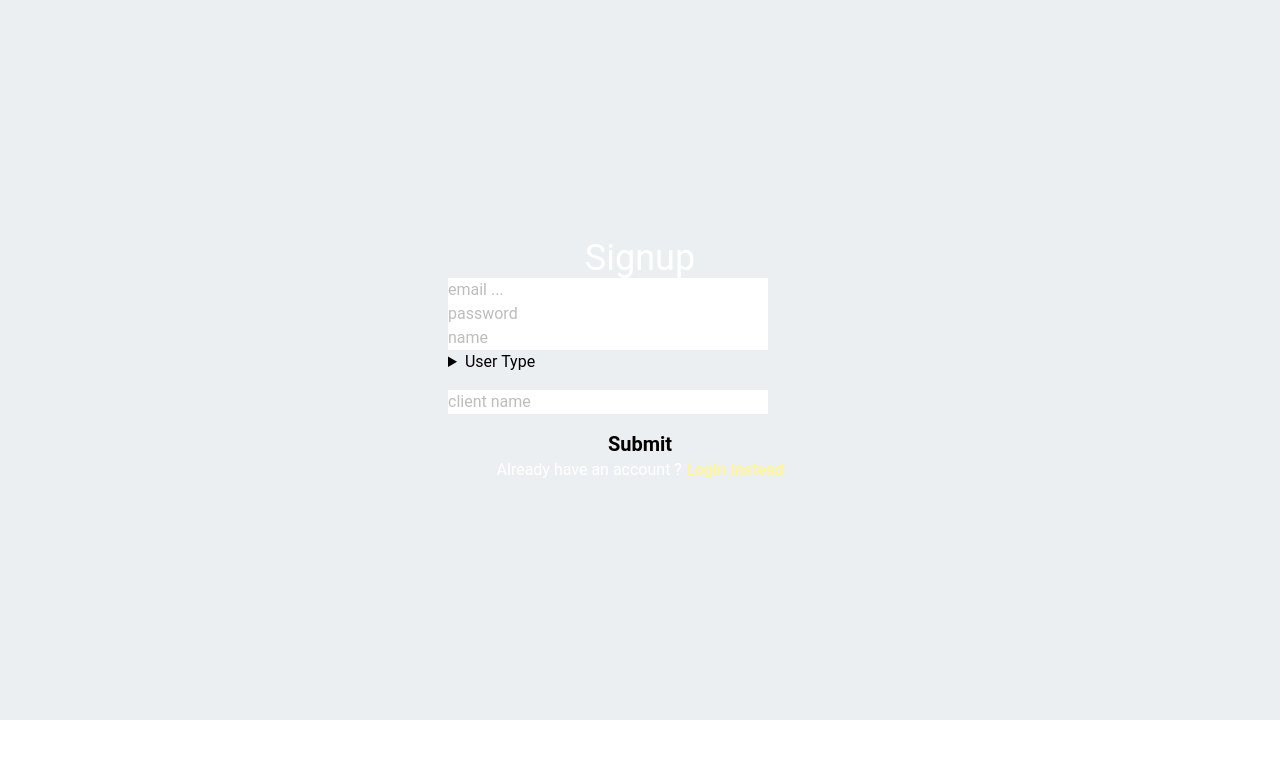
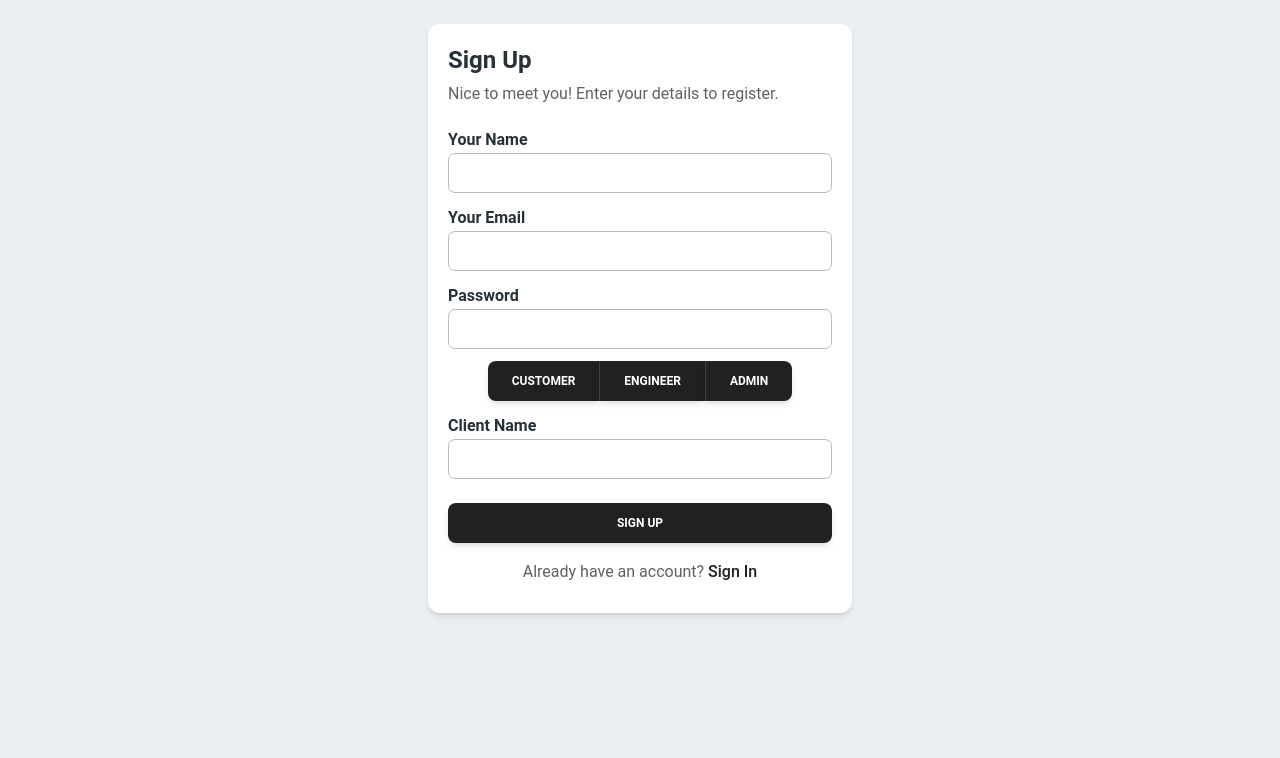
Before and after one commit to VisHaL0023/CRM_App, a React (Vite) app: page /signup in a window 1280 px wide. Shown: the top 758 px of the page. Built offline with nearby package versions, Linux system fonts and the light colour scheme.

Commit message:
enhance login and sigup UI

```diff
--- a/src/App.jsx
+++ b/src/App.jsx
@@ -2,7 +2,7 @@ import MainRoutes from "./routers/MainRoutes";
 
 function App() {
   return (
-    <div className="bg-blue-gray-50">
+    <div className="bg-blue-gray-50 h-screen">
       <MainRoutes />
     </div>
   );
--- a/src/layouts/HomeLayout.jsx
+++ b/src/layouts/HomeLayout.jsx
@@ -69,8 +69,8 @@ function HomeLayout({ children }) {
           className="h-[calc(100vh-2rem)] w-full p-3"
         >
           <div className="mb-2 flex items-center gap-4 p-4">
-            <Typography variant="h5" color="blue-gray">
-              Hi
+            <Typography variant="h3" color="blue-gray">
+              Hi {authState?.data?.name}
             </Typography>
           </div>
           <List>
--- a/src/pages/auth/Login.jsx
+++ b/src/pages/auth/Login.jsx
@@ -1,3 +1,4 @@
+import { Button, Card, Input, Typography } from "@material-tailwind/react";
 import { useState } from "react";
 import { useDispatch } from "react-redux";
 import { Link, useNavigate } from "react-router-dom";
@@ -36,52 +37,59 @@ const Login = () => {
   }
 
   return (
-    <div className="flex justify-center items-center h-[90vh]">
-      <div className="card w-96 bg-primary text-primary-content">
-        <div className="card-body flex flex-col items-center">
-          <div className="w-full flex justify-center">
-            <h2 className="card-title text-4xl text-white">Login</h2>
-          </div>
-          <div className="w-full">
-            <input
-              onChange={handleInputChange}
-              name="email"
-              autoComplete="one-time-code"
-              type="text"
-              value={loginDetails.email}
-              placeholder="email ..."
-              className="input text-white input-bordered input-primary w-full max-w-xs"
-            />
-          </div>
-          <div className="w-full">
-            <input
-              onChange={handleInputChange}
-              name="password"
-              autoComplete="one-time-code"
-              type="password"
-              value={loginDetails.password}
-              placeholder="password"
-              className="input text-white input-bordered input-primary w-full max-w-xs"
-            />
-          </div>
-          <div className="w-full card-actions mt-4">
-            <button
-              onClick={onSubmit}
-              className="btn btn-warning w-full font-bold text-xl hover:bg-yellow-400 transition-all ease-in-out duration-300"
-            >
-              Submit
-            </button>
-          </div>
-          <p className="text-l text-white">
-            Donot have an account ?{" "}
-            <Link
-              className="text-yellow-200 font-semibold hover:text-white"
-              to="/signup"
-            >
-              Login Instead
-            </Link>
-          </p>
-        </div>
+    <div className="flex justify-center items-center">
+      <div className="text-primary-content">
+        <Card className="mt-6 p-5">
+          <Typography variant="h4" color="blue-gray">
+            Sign Up
+          </Typography>
+          <Typography color="gray" className="mt-1 font-normal">
+            Nice to meet you! Enter your details to register.
+          </Typography>
+          <form className="mt-5 mb-2 w-80 max-w-screen-lg sm:w-96">
+            <div className="mb-1 flex flex-col gap-3">
+              <Typography variant="h6" color="blue-gray" className="-mb-3">
+                Your Email
+              </Typography>
+              <Input
+                name="email"
+                size="md"
+                value={loginDetails.email}
+                onChange={handleInputChange}
+                placeholder="Enter your email"
+                className=" !border-t-blue-gray-200 focus:!border-t-gray-900"
+                labelProps={{
+                  className: "before:content-none after:content-none",
+                }}
+              />
+              <Typography variant="h6" color="blue-gray" className="-mb-3">
+                Password
+              </Typography>
+              <Input
+                name="password"
+                type="password"
+                size="md"
+                value={loginDetails.password}
+                onChange={handleInputChange}
+                placeholder="********"
+                className=" !border-t-blue-gray-200 focus:!border-t-gray-900"
+                labelProps={{
+                  className: "before:content-none after:content-none",
+                }}
+              />
+            </div>
+
+            <Button className="mt-6" fullWidth onClick={onSubmit}>
+              Log in
+            </Button>
+            <Typography color="gray" className="mt-4 text-center font-normal">
+              Don't have an account?{" "}
+              <Link to="/signup" className="font-medium text-gray-900">
+                Sign up
+              </Link>
+            </Typography>
+          </form>
+        </Card>
       </div>
     </div>
   );
--- a/src/pages/auth/Signup.jsx
+++ b/src/pages/auth/Signup.jsx
@@ -1,3 +1,11 @@
+import {
+  Button,
+  Card,
+  CardBody,
+  Checkbox,
+  Input,
+  Typography,
+} from "@material-tailwind/react";
 import { useState } from "react";
 import { useDispatch } from "react-redux";
 import { Link, useNavigate } from "react-router-dom";
@@ -27,9 +35,10 @@ const Signup = () => {
 
   function handleUserType(e) {
     const userTypeSelected = e.target.textContent;
+    // console.log("btn", userTypeSelected);
     setSignUpDetails({
       ...signupDetails,
-      userType: userTypeSelected,
+      userType: userTypeSelected.toLowerCase(),
       userStatus: userTypeSelected === "customer" ? "approved" : "suspended",
     });
     const dropDown = document.getElementById("userTypeDropDown");
@@ -63,96 +72,114 @@ const Signup = () => {
   }
 
   return (
-    <div className="flex justify-center items-center h-[90vh]">
-      <div className="card w-96 bg-primary text-primary-content">
-        <div className="card-body flex flex-col items-center">
-          <div className="w-full flex justify-center">
-            <h2 className="card-title text-4xl text-white">Signup</h2>
-          </div>
-          <div className="w-full">
-            <input
+    <div className="flex justify-center items-center">
+      <div className="text-primary-content">
+        <Card className="mt-6 p-5">
+          <Typography variant="h4" color="blue-gray">
+            Sign Up
+          </Typography>
+          <Typography color="gray" className="mt-1 font-normal">
+            Nice to meet you! Enter your details to register.
+          </Typography>
+          <form className="mt-5 mb-2 w-80 max-w-screen-lg sm:w-96">
+            <div className="mb-1 flex flex-col gap-3">
+              <Typography variant="h6" color="blue-gray" className="-mb-3">
+                Your Name
+              </Typography>
+              <Input
+                name="name"
+                size="md"
+                value={signupDetails.name}
                 onChange={handleInputChange}
+                placeholder="Enter your name"
+                className=" !border-t-blue-gray-200 focus:!border-t-gray-900"
+                labelProps={{
+                  className: "before:content-none after:content-none",
+                }}
+              />
+              <Typography variant="h6" color="blue-gray" className="-mb-3">
+                Your Email
+              </Typography>
+              <Input
                 name="email"
-              autoComplete="one-time-code"
-              type="text"
-              placeholder="email ..."
+                size="md"
                 value={signupDetails.email}
-              className="input text-white input-bordered input-primary w-full max-w-xs"
+                onChange={handleInputChange}
+                placeholder="Enter your email"
+                className=" !border-t-blue-gray-200 focus:!border-t-gray-900"
+                labelProps={{
+                  className: "before:content-none after:content-none",
+                }}
+              />
+              <Typography variant="h6" color="blue-gray" className="-mb-3">
+                Password
+              </Typography>
+              <Input
+                name="password"
+                type="password"
+                size="md"
+                value={signupDetails.password}
+                onChange={handleInputChange}
+                placeholder="********"
+                className=" !border-t-blue-gray-200 focus:!border-t-gray-900"
+                labelProps={{
+                  className: "before:content-none after:content-none",
+                }}
               />
             </div>
-          <div className="w-full">
-            <input
+            <div class="grid w-full place-items-center overflow-x-scroll rounded-lg p-2 lg:overflow-visible">
+              <div class="flex divide-x divide-gray-800 row">
+                <button
+                  class="align-middle select-none font-sans font-bold text-center uppercase transition-all disabled:opacity-50 disabled:shadow-none disabled:pointer-events-none text-xs py-3 px-6 rounded-lg bg-gray-900 text-white shadow-md shadow-gray-900/10 hover:shadow-lg hover:shadow-gray-900/20 focus:opacity-[0.85] focus:shadow-none active:opacity-[0.75] active:shadow-none rounded-r-none border-r-0"
+                  type="button"
+                  onClick={handleUserType}
+                >
+                  customer
+                </button>
+                <button
+                  class="align-middle select-none font-sans font-bold text-center uppercase transition-all disabled:opacity-50 disabled:shadow-none disabled:pointer-events-none text-xs py-3 px-6 rounded-lg bg-gray-900 text-white shadow-md shadow-gray-900/10 hover:shadow-lg hover:shadow-gray-900/20 focus:opacity-[0.85] focus:shadow-none active:opacity-[0.75] active:shadow-none rounded-r-none border-r-0 rounded-l-none"
+                  type="button"
+                  onClick={handleUserType}
+                >
+                  engineer
+                </button>
+                <button
+                  class="align-middle select-none font-sans font-bold text-center uppercase transition-all disabled:opacity-50 disabled:shadow-none disabled:pointer-events-none text-xs py-3 px-6 rounded-lg bg-gray-900 text-white shadow-md shadow-gray-900/10 hover:shadow-lg hover:shadow-gray-900/20 focus:opacity-[0.85] focus:shadow-none active:opacity-[0.75] active:shadow-blue-gray-600 rounded-l-none"
+                  type="button"
+                  onClick={handleUserType}
+                >
+                  admin
+                </button>
+              </div>
+            </div>
+            <div className="mt-1 flex flex-col">
+              <Typography variant="h6" color="blue-gray">
+                Client Name
+              </Typography>
+              <Input
+                name="clientName"
+                type="name"
+                size="md"
+                value={signupDetails.clientName}
                 onChange={handleInputChange}
-              name="password"
-              autoComplete="one-time-code"
-              type="password"
-              placeholder="password"
-              value={signupDetails.password}
-              className="input text-white input-bordered input-primary w-full max-w-xs"
+                placeholder="Client Name"
+                className=" !border-t-blue-gray-200 focus:!border-t-gray-900"
+                labelProps={{
+                  className: "before:content-none after:content-none",
+                }}
               />
             </div>
-          <div className="w-full">
-            <input
-              onChange={handleInputChange}
-              name="name"
-              autoComplete="one-time-code"
-              type="text"
-              placeholder="name"
-              value={signupDetails.name}
-              className="input text-white input-bordered input-primary w-full max-w-xs"
-            />
-          </div>
-          <details className="dropdown mb-4 w-full" id="userTypeDropDown">
-            <summary className="btn">
-              {!signupDetails.userType ? "User Type" : signupDetails.userType}
-            </summary>
-            <ul
-              onClick={handleUserType}
-              className="p-2 shadow menu dropdown-content z-[1] bg-base-100 text-white rounded-box w-52"
-            >
-              <li>
-                <a>customer</a>
-              </li>
-              <li>
-                <a>engineer</a>
-              </li>
-              <li>
-                <a>admin</a>
-              </li>
-            </ul>
-          </details>
-
-          <div className="w-full">
-            <input
-              onChange={handleInputChange}
-              name="clientName"
-              autoComplete="one-time-code"
-              type="text"
-              placeholder="client name"
-              value={signupDetails.clientName}
-              className="input text-white input-bordered input-primary w-full max-w-xs"
-            />
-          </div>
-
-          <div className="w-full card-actions mt-4">
-            <button
-              onClick={onSubmit}
-              className="btn btn-warning w-full font-bold text-xl hover:bg-yellow-400 transition-all ease-in-out duration-300"
-            >
-              Submit
-            </button>
-          </div>
-
-          <p className="text-l text-white">
-            Already have an account ?{" "}
-            <Link
-              className="text-yellow-200 font-semibold hover:text-white"
-              to="/login"
-            >
-              Login Instead
+            <Button className="mt-6" fullWidth onClick={onSubmit}>
+              sign up
+            </Button>
+            <Typography color="gray" className="mt-4 text-center font-normal">
+              Already have an account?{" "}
+              <Link to="/login" className="font-medium text-gray-900">
+                Sign In
               </Link>
-          </p>
-        </div>
+            </Typography>
+          </form>
+        </Card>
       </div>
     </div>
   );
```
Also changed, not shown: src/components/UserDetailsModal.jsx (+15 -3 lines). Lines whose indentation alone changed are shown as unchanged.
